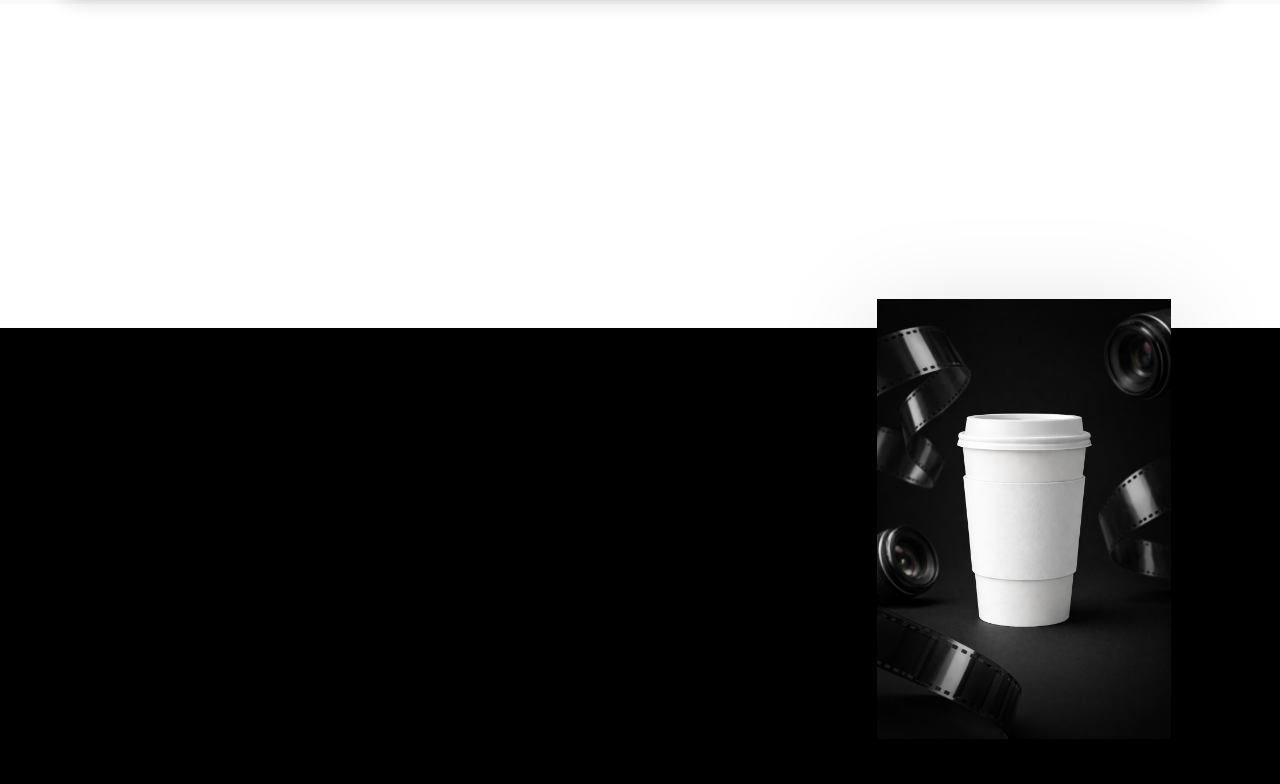
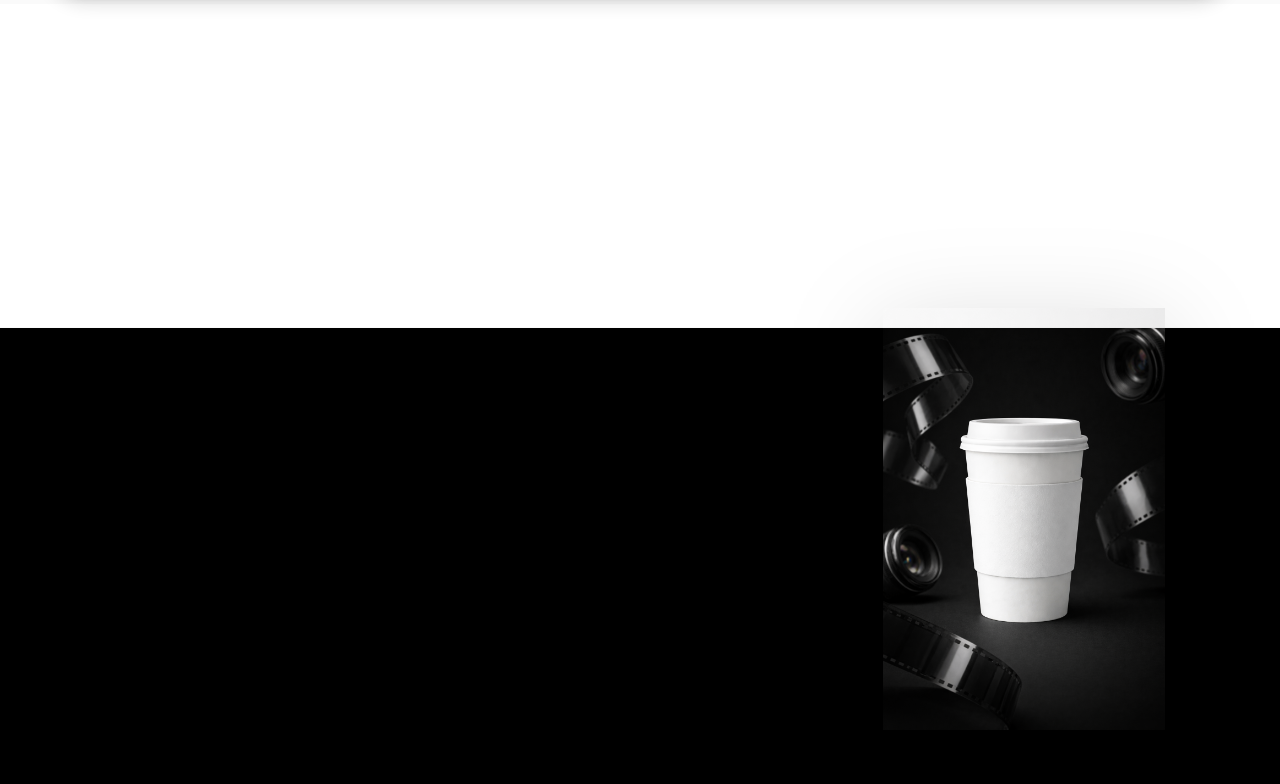
Before and after one commit to abdulahadkhan-10/tinted, a Next.js app: page / in a window 1280 px wide. Shown: the part 796-1580 px from the top of the page. Built offline with nearby package versions, Linux system fonts and the light colour scheme; grey boxes are pictures that could not be loaded.

Commit message:
improved transition

```diff
--- a/src/components/AboutSection.jsx
+++ b/src/components/AboutSection.jsx
@@ -95,68 +95,50 @@ export default function AboutSection() {
             ────────────────────────────────────────────────── */}
             <div className="sticky top-0 h-screen w-full pointer-events-none" style={{ zIndex: 1 }}>
 
-                {/* Background Color Wipes */}
+                {/* ──────────────────────────────────────────────────
+                    STICKY LAYER — integrated background + cup wipe
+                ────────────────────────────────────────────────── */}
                 <div className="absolute inset-0 overflow-hidden">
-                    {sections.map((section, index) => {
+                    {[...sections, { id: "cta-wipe", bgColor: sections[sections.length - 1].bgColor, isBlank: true }].map((section, index) => {
                         const totalSegments = sections.length + 1;
                         const start = index / totalSegments;
                         const end = (index + 0.4) / totalSegments;
 
                         // eslint-disable-next-line react-hooks/rules-of-hooks
                         const y = useTransform(smoothProgress, [start, end], ["100%", "0%"]);
+                        // INVERSE transform to keep the cup stationary so it looks like it is being revealed
+                        // eslint-disable-next-line react-hooks/rules-of-hooks
+                        const yInverse = useTransform(smoothProgress, [start, end], ["-100%", "0%"]);
 
                         return (
                             <motion.div
                                 key={section.id}
-                                className="absolute inset-0"
+                                className="absolute inset-0 overflow-hidden"
                                 style={{
                                     backgroundColor: section.bgColor,
                                     zIndex: index,
                                     y: index === 0 ? 0 : y
                                 }}
-                            />
-                        );
-                    })}
-                    <div className="absolute inset-0" style={{ backgroundColor: sections[sections.length - 1].bgColor, zIndex: -1 }} />
-                </div>
-
-                {/* Cup Mockups — ABOVE background wipes */}
-                <div
-                    className="absolute top-0 right-0 w-full lg:w-2/5 h-full flex items-center justify-center"
-                    style={{ zIndex: sections.length + 1 }}
                             >
-                    <div className="relative w-full aspect-square max-w-[500px] p-8">
-                        {sections.map((section, index) => {
-                            const totalSegments = sections.length + 1;
-                            const segmentSize = 1 / totalSegments;
-                            const start = index * segmentSize;
-                            const end = (index + 1) * segmentSize;
-
-                            // SHARP TRANSITION: No crossfade, just instant swap
-                            const opacity = useTransform(
-                                smoothProgress,
-                                [start, start + 0.001, end - 0.001, end],
-                                [0, 1, 1, 0]
-                            );
-
-                            return (
+                                {!section.isBlank && (
                                     <motion.div
-                                    key={section.id}
-                                    className="absolute inset-0 flex items-center justify-center p-8"
+                                        className="absolute top-0 right-0 w-full lg:w-2/5 h-full flex items-center justify-center p-8 lg:p-12"
                                         style={{
-                                        opacity,
-                                        willChange: "opacity",
+                                            y: index === 0 ? 0 : yInverse
                                         }}
                                     >
+                                        <div className="relative w-full aspect-square max-w-[500px]">
                                             <img
                                                 src={section.image}
                                                 alt={section.title}
                                                 className="w-full h-full object-contain drop-shadow-[0_20px_50px_rgba(0,0,0,0.15)]"
                                             />
+                                        </div>
+                                    </motion.div>
+                                )}
                             </motion.div>
                         );
                     })}
-                    </div>
                 </div>
             </div>
 
```
Lines whose indentation alone changed are shown as unchanged.
